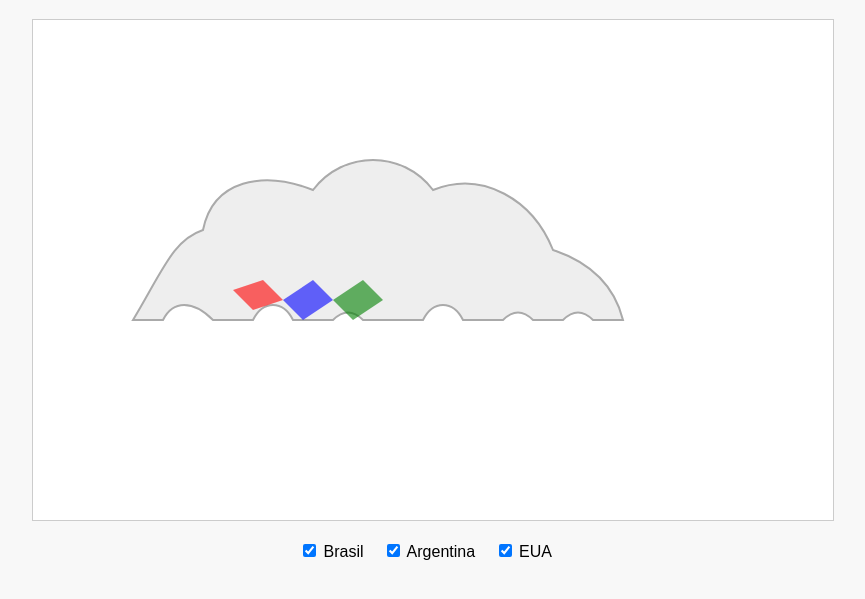
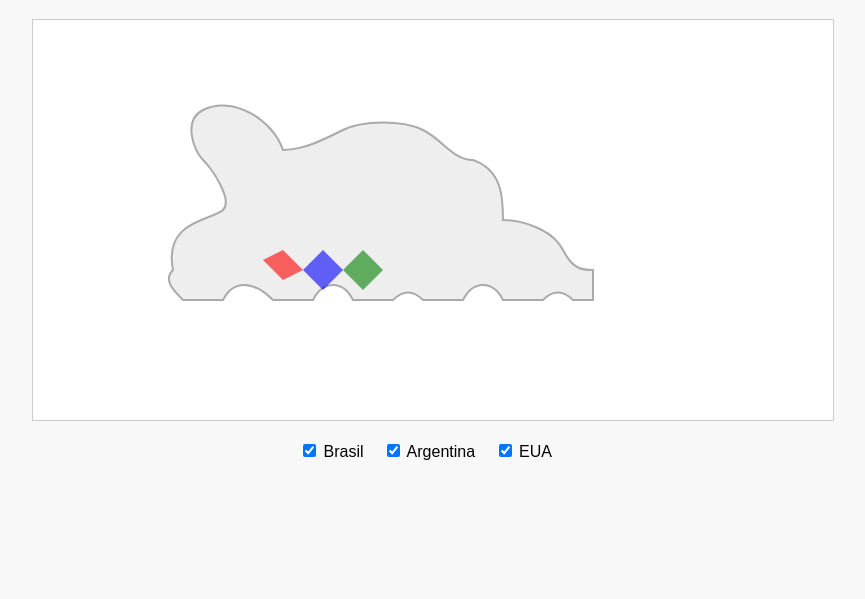
Before and after one commit to leoboz/vacamundi, a plain HTML site: page index.html in a window 1280 px wide. Shown: the part 89-688 px from the top of the page, without its empty margins (207-1072 px from the left). Drawn offline with Linux system fonts and the light colour scheme.

Commit message:
Update index.html

```diff
--- a/index.html
+++ b/index.html
@@ -39,18 +39,18 @@
 <body>
   <h1>Comparador de Cortes de Carne (Protótipo SVG)</h1>
 
-  <svg viewBox="0 0 800 500">
-    <!-- Silhueta estilizada de uma vaca de perfil -->
-    <path d="M100,300 C130,250 140,220 170,210 C180,160 230,150 280,170 C310,130 370,130 400,170 C450,150 500,180 520,230 C550,240 580,260 590,300 L560,300 C550,290 540,290 530,300 L500,300 C490,290 480,290 470,300 L430,300 C420,280 400,280 390,300 L330,300 C320,290 310,290 300,300 L260,300 C250,280 230,280 220,300 L180,300 C160,280 140,280 130,300 Z" fill="#eee" stroke="#aaa" stroke-width="2" />
+  <svg viewBox="0 0 800 400">
+    <!-- Silhueta de vaca realista (perfil esquerdo) -->
+    <path d="M140,250 C130,200 180,200 190,190 C200,180 180,150 170,140 C160,130 150,100 170,90 C200,75 240,100 250,130 C270,130 290,120 310,110 C330,100 370,100 390,110 C410,120 420,140 440,140 C470,150 470,180 470,200 C490,200 520,210 530,230 C540,250 550,250 560,250 L560,280 L540,280 C530,270 520,270 510,280 L470,280 C460,260 440,260 430,280 L390,280 C380,270 370,270 360,280 L320,280 C310,260 290,260 280,280 L240,280 C220,260 200,260 190,280 L150,280 C140,270 130,260 140,250 Z" fill="#eee" stroke="#aaa" stroke-width="2" />
 
     <!-- Corte BRASIL (exemplo fictício) -->
-    <polygon id="br" class="cut" fill="red" points="200,270 230,260 250,280 220,290" />
+    <polygon id="br" class="cut" fill="red" points="230,240 250,230 270,250 250,260" />
 
     <!-- Corte ARGENTINA (exemplo fictício) -->
-    <polygon id="ar" class="cut" fill="blue" points="250,280 280,260 300,280 270,300" />
+    <polygon id="ar" class="cut" fill="blue" points="270,250 290,230 310,250 290,270" />
 
     <!-- Corte EUA (exemplo fictício) -->
-    <polygon id="us" class="cut" fill="green" points="300,280 330,260 350,280 320,300" />
+    <polygon id="us" class="cut" fill="green" points="310,250 330,230 350,250 330,270" />
   </svg>
 
   <div class="controls">
```
